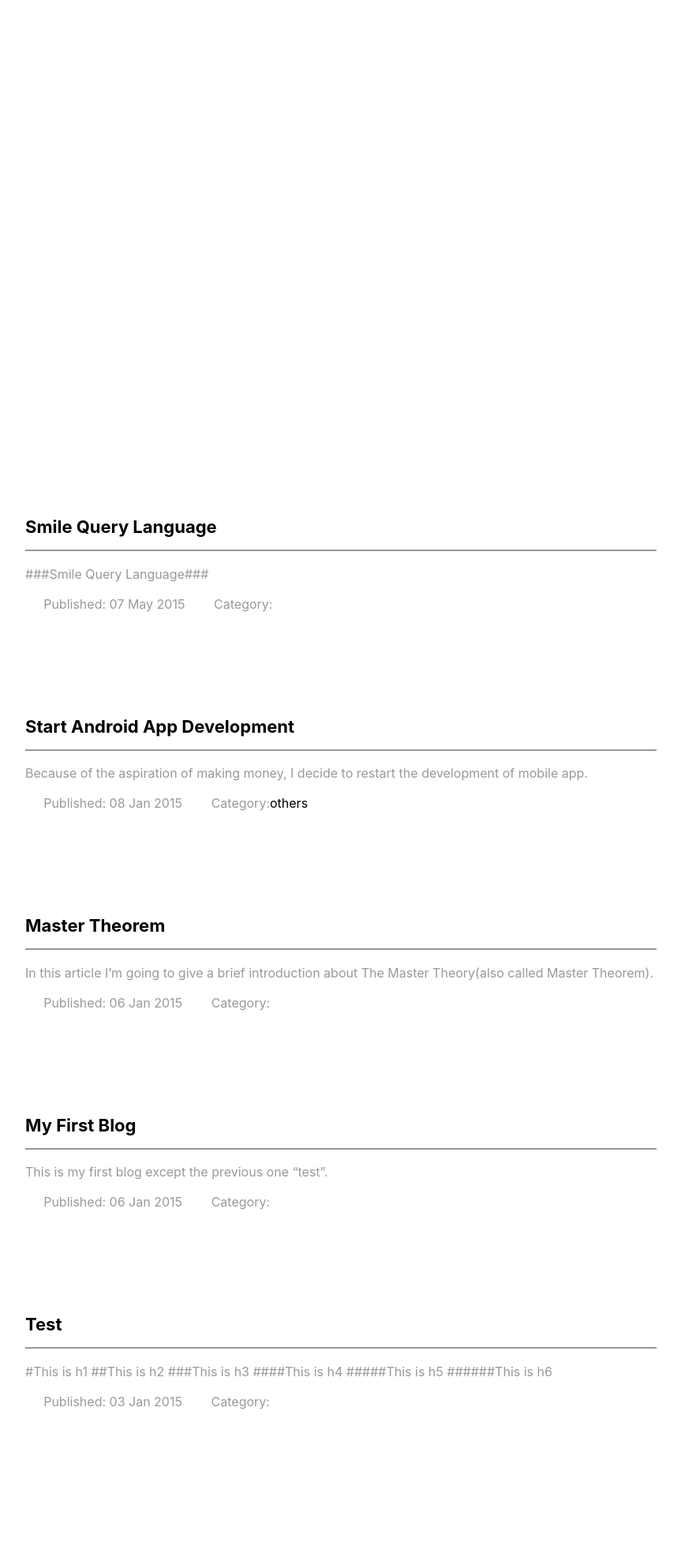
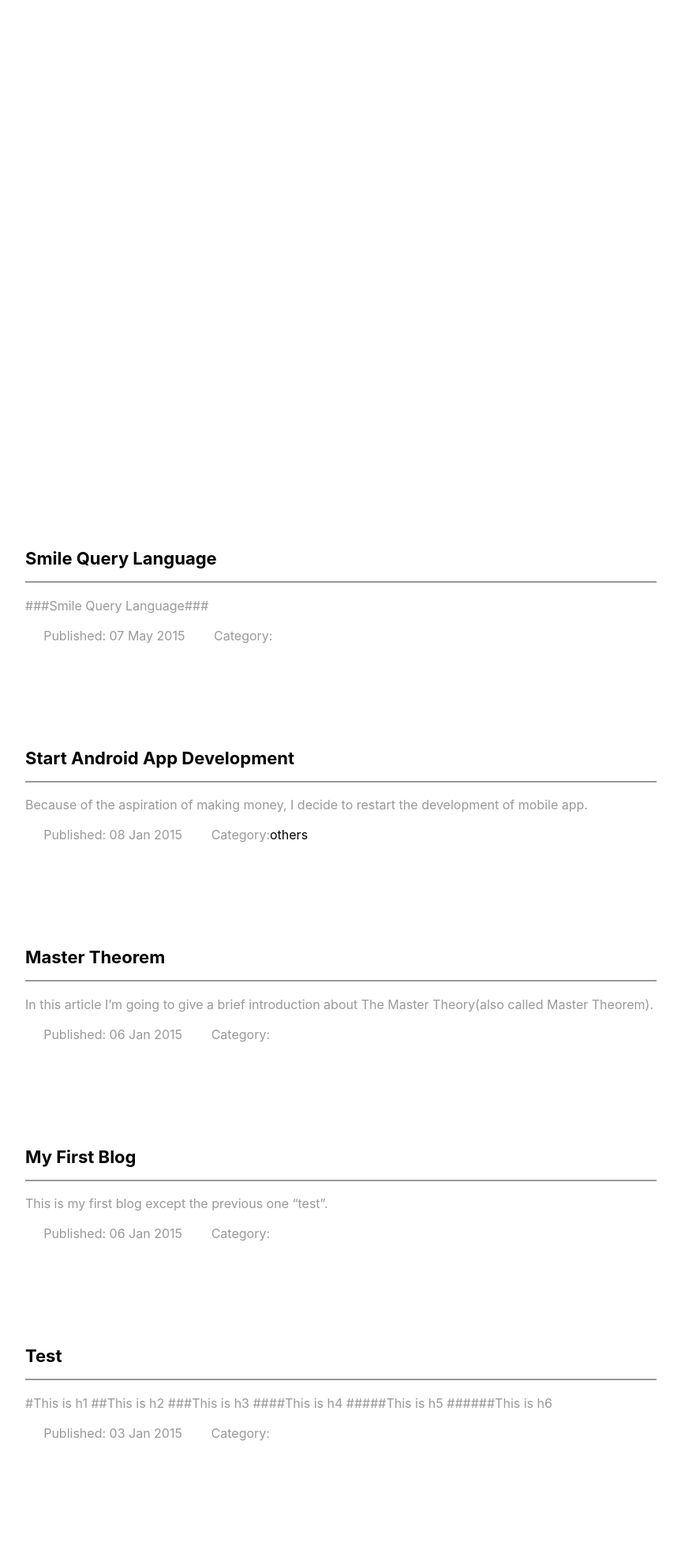
Before and after one commit to wenyuzhao/wenyuzhao.github.io, a Jekyll site: the page built from test.html, in a window 1280 px wide. Shown: the whole page at 79% size, without its empty margins (208-1071 px from the left). Built offline with Jekyll 4.4.1, drawn with Linux system fonts in a browser that asks for light colours; a script that is not in the unit is left out; before the commit the page ends 1883 px from its top, so only the background shows below that.

Commit message:
Update x.html

```diff
--- a/_layouts/x.html
+++ b/_layouts/x.html
@@ -57,7 +57,7 @@
             article {
                 width: 100%;
                 max-width: 800px;
-                margin: 2.5rem auto;
+                margin: 5rem auto;
             }
 
             a  { text-decoration: none; }
```
